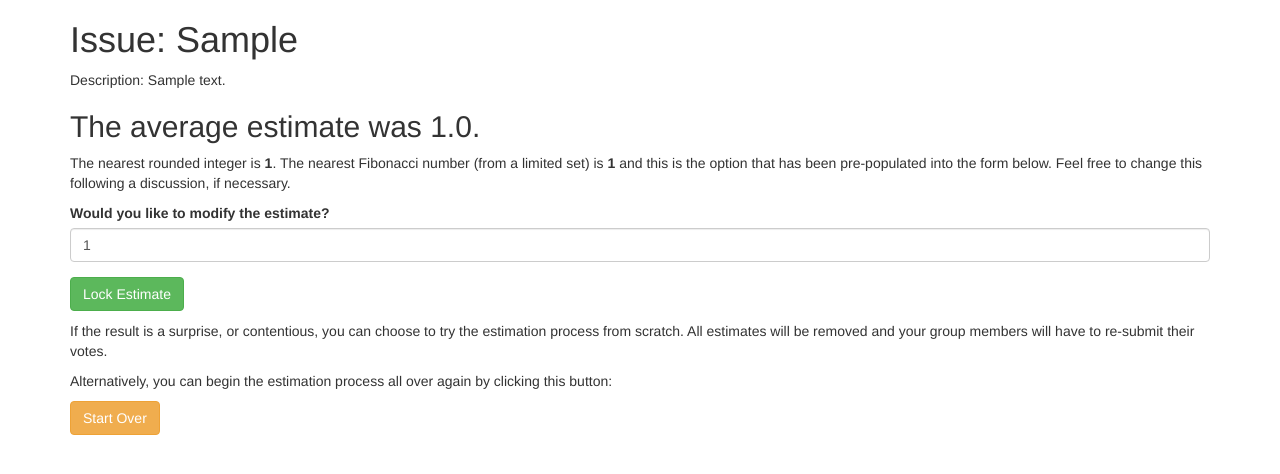
After one commit to rkie/estimator, a Flask app: page /issue/1/review in a window 1280 px wide. The commit adds this page. Shown: the top 474 px of the page. Run offline with Flask 2, Linux system fonts and the light colour scheme; tables that the repository leaves empty hold one stand-in row (values such as "Sample post"); some libraries are stand-ins or nearby versions.

Commit message:
* forms/forms.py adding a new form to lock the estimate in; adding upper limit to estimates; removed the ReviewEstimatesForm which only had a submit button;
* estimator/templates/view-issue.html
Use a GET link, rather than POST button, to reveal the estimates;
Only show the reveal link if there is at leasy one estimate;
add spacing

* estimator/templates/agree-estimate.html
new page to show the estimates, allow the owner to lock-in the estimate or start over;

* estimator/templates/confirm-start-over.html
new page to confirm that existing estimates should be dropped;

* estimator/controllers.py
adding a truncated list of Fibonacci numbers; remove the form from the view_issue function; change review_issue function to accept GET rather than POST; calculate average, nearest int and Fibonacci; add functions to lock in the estimate or start over with a confirmation step; code to remove estimates once it has been locked in or restarted

```diff
--- a/estimator/controllers.py
+++ b/estimator/controllers.py
@@ -1,10 +1,13 @@
 from flask import render_template, redirect, url_for, session, request
 from flask import Blueprint
-from forms.forms import NickNameForm, NewGroupForm, NewIssueForm, EstimateForm, ReviewEstimatesForm
+from forms.forms import NickNameForm, NewGroupForm, NewIssueForm, EstimateForm, LockEstimateForm
 from database.models import User, Group, Membership, Issue, Estimate
 from estimator import db
 
 web = Blueprint('web', __name__)
+
+# short, truncated Fibonacci number list
+fibonacci = [1,2,3,5,8,13,21,34,55,89,100]
 
 @web.route('/', methods=['GET'])
 def index():
@@ -182,8 +185,7 @@ def view_issue(issue_id):
 	[issue, members, estimates] = remaining_estimates(issue_id)
 	group = Group.query.get(issue.group_id)
 	is_owner = is_group_owner(group, session.get('nickname'))
-	review_estimates_form = ReviewEstimatesForm()
-	return render_template('view-issue.html', issue=issue, members=members, estimates=estimates, is_owner=is_owner, review_estimates_form=review_estimates_form)
+	return render_template('view-issue.html', issue=issue, members=members, estimates=estimates, is_owner=is_owner)
 
 def remaining_estimates(issue_id):
 	"""Returns the number of outstanding estimates for an issue"""
@@ -192,12 +194,64 @@ def remaining_estimates(issue_id):
 	estimates = Estimate.query.filter_by(issue_id=issue_id).count()
 	return [issue, members, estimates]
 
-@web.route('/issue/<int:issue_id>/review', methods=["POST"])
+@web.route('/issue/<int:issue_id>/review', methods=["GET"])
 def review_issue(issue_id):
 	issue = Issue.query.get(issue_id)
-	# TODO - implement
-	print("Reviewing issue {}".format(issue.story_ref))
-	return redirect(url_for("web.view_issue", issue_id=issue_id))
+	try:
+		average = calculate_average_estimate(issue_id)
+	except ZeroDivisionError:
+		error_message = 'More estimates are required to provide an average.'
+		back_url = url_for('web.view_issue', issue_id=issue_id)
+		return render_template('generic-error.html', error_message=error_message, back_url=back_url), 400
+
+	# calc the nearest integer
+	nearest_int = int(average)
+	# calc the nearest fibonacci (up to 100)
+	nearest_fib = [item for item in fibonacci if item >= nearest_int][0]
+
+	# Create a form
+	estimate_form = LockEstimateForm()
+	estimate_form.estimate.default = nearest_fib
+	estimate_form.process()
+
+	# allow user to post his/her choice
+	return render_template('agree-estimate.html', issue=issue, average=average, nearest_int=nearest_int, nearest_fib=nearest_fib, estimate_form=estimate_form)
+
+def calculate_average_estimate(issue_id):
+	estimates = Estimate.query.filter_by(issue_id=issue_id).all()
+	total = 0
+	for est in estimates:
+		total += est.estimate
+	average = total / len(estimates)
+	return average
+
+@web.route('/issue/<int:issue_id>/lock', methods=['POST'])
+def lock_estimate(issue_id):
+	form = LockEstimateForm()
+	if form.validate_on_submit():
+		save_estimate(issue_id, form.estimate.data)
+		remove_estimates(issue_id)
+		issue = Issue.query.get(issue_id)
+		return redirect(url_for('web.view_group'), id=issue.group_id)
+	return redirect(url_for('web.review_issue', issue_id=issue_id))
+
+@web.route('/issue/<int:issue_id>/startover', methods=['GET', 'POST'])
+def start_over(issue_id):
+	issue = Issue.query.get(issue_id)
+	if request.method == 'GET':
+		return render_template('confirm-start-over.html', issue=issue)
+	remove_estimates(issue_id)
+	return redirect(url_for('web.view_group', id=issue.group_id))
+
+def save_estimate(issue_id, estimate):
+	issue = Issue.query.get(issue_id)
+	issue.final_estimate = estimate
+	db.session.commit()
+
+def remove_estimates(issue_id):
+	estimates = Estimate.query.filter_by(issue_id=issue_id)
+	estimates.delete()
+	db.session.commit()
 
 @web.route('/about')
 def about():
--- /dev/null
+++ b/estimator/templates/agree-estimate.html
@@ -0,0 +1,27 @@
+{% extends "bootstrap/base.html" %}
+{% import "bootstrap/wtf.html" as wtf %}
+{% block title %}Agile Anonymous Estimation{% endblock %}
+{% block content %}
+	<div class="container">
+		<h1>Issue: {{ issue.story_ref }}</h1>
+
+		<p> Description: {{ issue.description }}
+
+		<div class="hero-unit">
+			<h2>The average estimate was {{ average }}.</h2>
+			<p> The nearest rounded integer is <b>{{ nearest_int }}</b>. The nearest Fibonacci number (from a limited set) is <b>{{ nearest_fib }}</b> and this is the option that has been pre-populated into the form below. Feel free to change this following a discussion, if necessary.</p>
+			<p>
+			{{ wtf.quick_form(estimate_form, action="/issue/{}/lock".format(issue.id), button_map={'submit': 'btn btn-large btn-success'}) }}
+			</p>
+
+			<p>If the result is a surprise, or contentious, you can choose to try the estimation process from scratch. All estimates will be removed and your group members will have to re-submit their votes.</p>
+
+			<p>Alternatively, you can begin the estimation process all over again by clicking this button:</p>
+
+			<a href="/issue/{{ issue.id }}/startover" class="btn btn-large btn-warning">Start Over</a>
+		</div>
+
+
+
+	</div>
+{% endblock %}
--- a/estimator/templates/view-issue.html
+++ b/estimator/templates/view-issue.html
@@ -17,7 +17,11 @@
 	<div class="container">
 		<p>The estimation process has not completed for this issue. As the owner of this group you can reveal the average estimate now. Please click on the button below when all estimators are ready.</p>
 
-		{{ wtf.quick_form(review_estimates_form, action="/issue/{}/review".format(issue.id)) }}
+		{% if estimates > 0 %}
+		<p>
+			<a href="/issue/{{ issue.id }}/review">Click here to reveal the average estimate.</a>
+		</p>
+		{% endif %}
 	</div>
 {% endif %}
 
--- a/forms/forms.py
+++ b/forms/forms.py
@@ -16,8 +16,9 @@ class NewIssueForm(FlaskForm):
 	submit = SubmitField('Create Issue')
 
 class EstimateForm(FlaskForm):
-	estimate = IntegerField('Give a positive integer estimate', validators=[DataRequired(), NumberRange(min=0)])
+	estimate = IntegerField('Give a positive integer estimate', validators=[DataRequired(), NumberRange(min=0, max=100)])
 	submit = SubmitField('Make Estimate')
 
-class ReviewEstimatesForm(FlaskForm):
-	submit = SubmitField('Review Estimates')
+class LockEstimateForm(FlaskForm):
+	estimate = IntegerField('Would you like to modify the estimate?', validators=[DataRequired(), NumberRange(min=0, max=100)])
+	submit = SubmitField('Lock Estimate')
```
Also changed, not shown: estimator/templates/confirm-start-over.html (added, +17 -0 lines).
